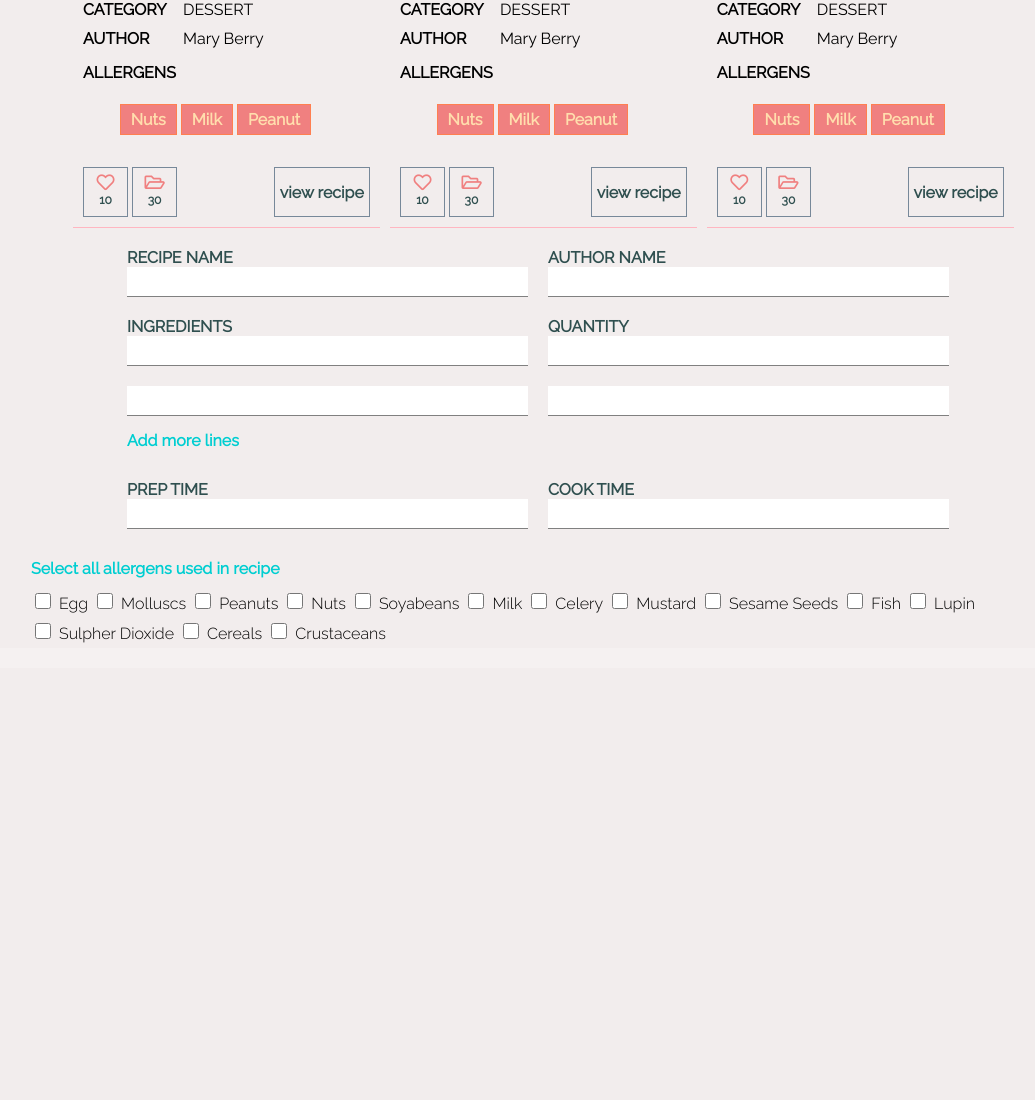
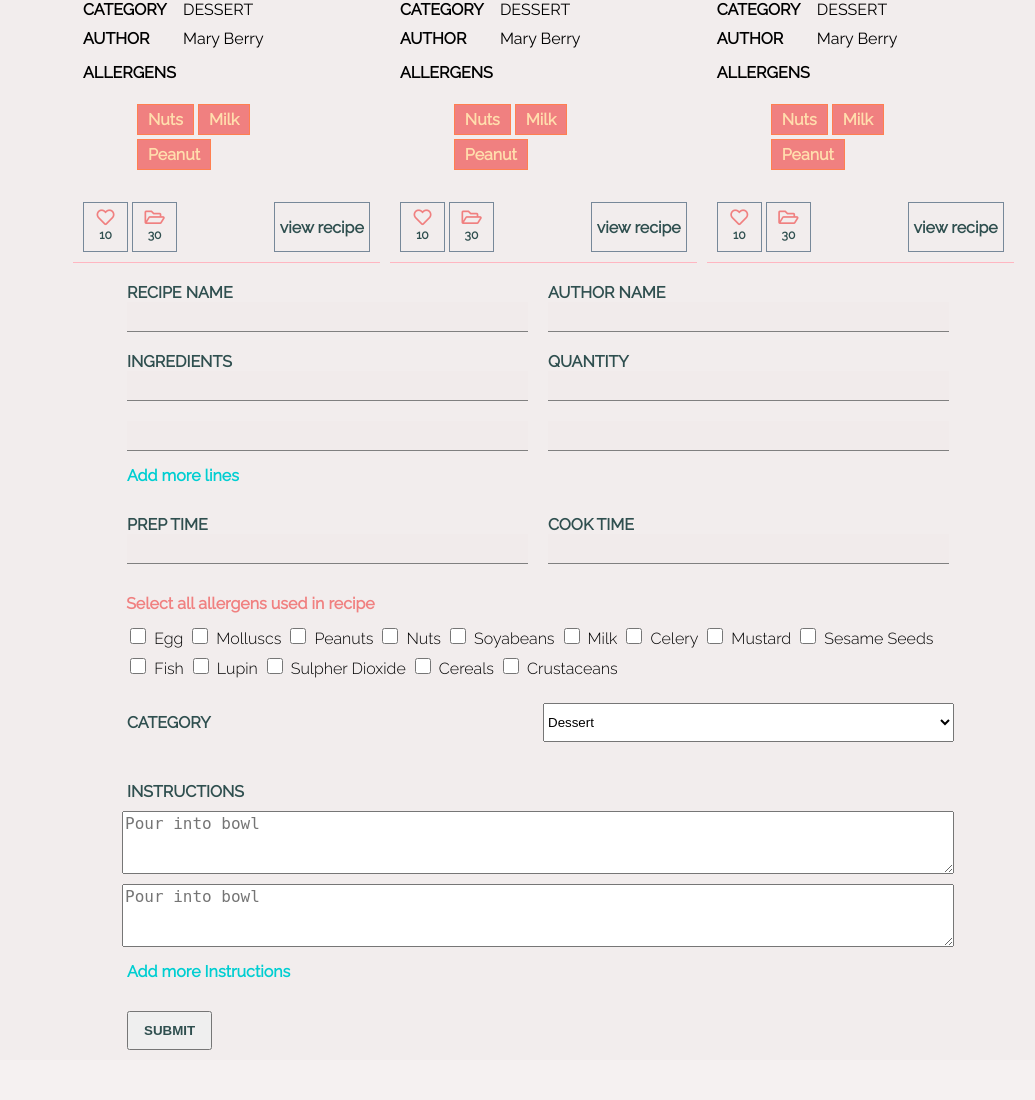
Before and after one commit to JohnL3/milestone-project-four, a Flask app: a page that uses templates/user.html in a window 1280 px wide. Shown: the part 651-1751 px from the top of the page, without its empty margins (102-1137 px from the left). Before the commit the page ends 1294 px from the top, so only its background shows below. Run offline with Flask 2, Linux system fonts and the light colour scheme; parts of the project's set-up code (start-up, migrations or seed data) failed here and were passed over; some libraries are stand-ins or nearby versions.

Commit message:
added more to the create recipe section

```diff
--- a/static/css/styles.css
+++ b/static/css/styles.css
@@ -745,7 +745,9 @@
   max-width: 100%;
   min-height: 100px;
 }*/
-
+form {
+  margin-bottom: 40px;
+}
 .create-recipe {
   /* display: grid; */
   padding-left: 0px;
@@ -784,6 +786,7 @@
   padding-bottom: 0px;
   outline: navajowhite;
   border-bottom: 1px solid gray;
+  background: #f1ececb3;
 }
 
 .add-lines {
@@ -798,14 +801,17 @@
   font-weight: 600;
 }
 
+.recipe-allergens-con {
+  padding-left: 5px;
+}
+
 .recipe-allergens {
   margin-top: 20px;
   box-sizing: border-box;
-  padding-left: 5px;
 }
 
 .recipe-allergens > label {
-  color: darkturquoise;
+  color: lightcoral;
   font-weight: 600;
 }
 
@@ -825,6 +831,33 @@
 .allergens label {
   font-weight: 100;
   padding: 0 5px;
+}
+
+.recipe-instructions {
+  box-sizing: border-box;
+  padding: 0 5px;
+}
+
+.recipe-instructions textarea {
+  display: block;
+  width: 100%;
+  margin-bottom: 10px;
+  font-size: 16px;
+  box-sizing: border-box;
+}
+
+.create-recipe.type-c {
+    margin-bottom: 30px;
+    display: grid;
+    margin-top: 20px;
+    box-sizing: border-box;
+    padding-right: 5px;
+}
+
+.type-a button {
+  padding: 10px 15px;
+  font-weight: 600;
+  color: darkslategray;
 }
 
 @media only screen and (min-width: 768px) {
@@ -999,8 +1032,29 @@
   }
 
   .recipe-allergens {
+    max-width: 65%;
+    margin: 20px auto;
+    padding: 0;
+  }
+
+  /*.recipe-allergens-con {
     max-width: 80%;
-    margin: 20px auto;
+    margin: 0 auto;
+    padding: 0;
+  }*/
+
+  .recipe-instructions {
+    width: 65%;
+    margin: 0 auto;
+    padding: 0;
+  }
+
+  .create-recipe.type-c {
+    margin-bottom: 30px;
+    display: grid;
+    margin-top: 20px;
+    box-sizing: border-box;
+    padding: 0;
   }
 }
 
--- a/templates/user.html
+++ b/templates/user.html
@@ -156,12 +156,13 @@
         </div>
       </div>
     </div>
-
+    <form>
       <div class='create'>
           <ul class='create-recipe type-a'>
               <li><label>RECIPE NAME</label><input type='text'></li>
               <li><label>AUTHOR NAME</label><input type='text'></li>
           </ul>
+
       </div>
 
       <div class='create'>
@@ -182,6 +183,7 @@
           </ul>
       </div>
 
+      <div class='recipe-allergens-con'>
         <div class='recipe-allergens'>
             <label>Select all allergens used in recipe</label>
             <div class="allergens">
@@ -201,10 +203,44 @@
             <div><input type="checkbox" class='hasCrustaceans'><label>Crustaceans </label></div>
             </div>
           </div>
+        </div>
+
+        <div class='create'>
+          <ul class='create-recipe type-c'>
+              <li><label>CATEGORY</label></li>
+              <select>
+                <option>Dessert</option>
+                <option>Cakes</option>
+              </select>
+            </ul>
+        </div>
+
+        <div class='create'>
+            <ul class='create-recipe type-a'>
+                <li><label>INSTRUCTIONS</label></li>
+            </ul>
+        </div>
+        <div class='recipe-instructions'>
+          <div class='instructions-con'>
+            <textarea rows="3" class='step' placeholder='Pour into bowl' ></textarea>
+            <textarea rows="3" class='step' placeholder='Pour into bowl' ></textarea>
+
+          </div>
+           <div class='add-lines'>
+              <span>Add more Instructions</span>
+          </div>
+        </div>
+
+        <div class='create'>
+          <ul class='create-recipe type-a'>
+              <li><button>SUBMIT</button></li>
+          </ul>
+      </div>
+
+  </form>
 
 
 
   <script src="https://code.jquery.com/jquery-3.3.1.min.js" integrity="sha256-FgpCb/KJQlLNfOu91ta32o/NMZxltwRo8QtmkMRdAu8=" crossorigin="anonymous"></script>
-
   <script src={{url_for('static',filename='js/user.js')}}> </script>
 {% endblock %}
```
Lines whose indentation alone changed are shown as unchanged.
